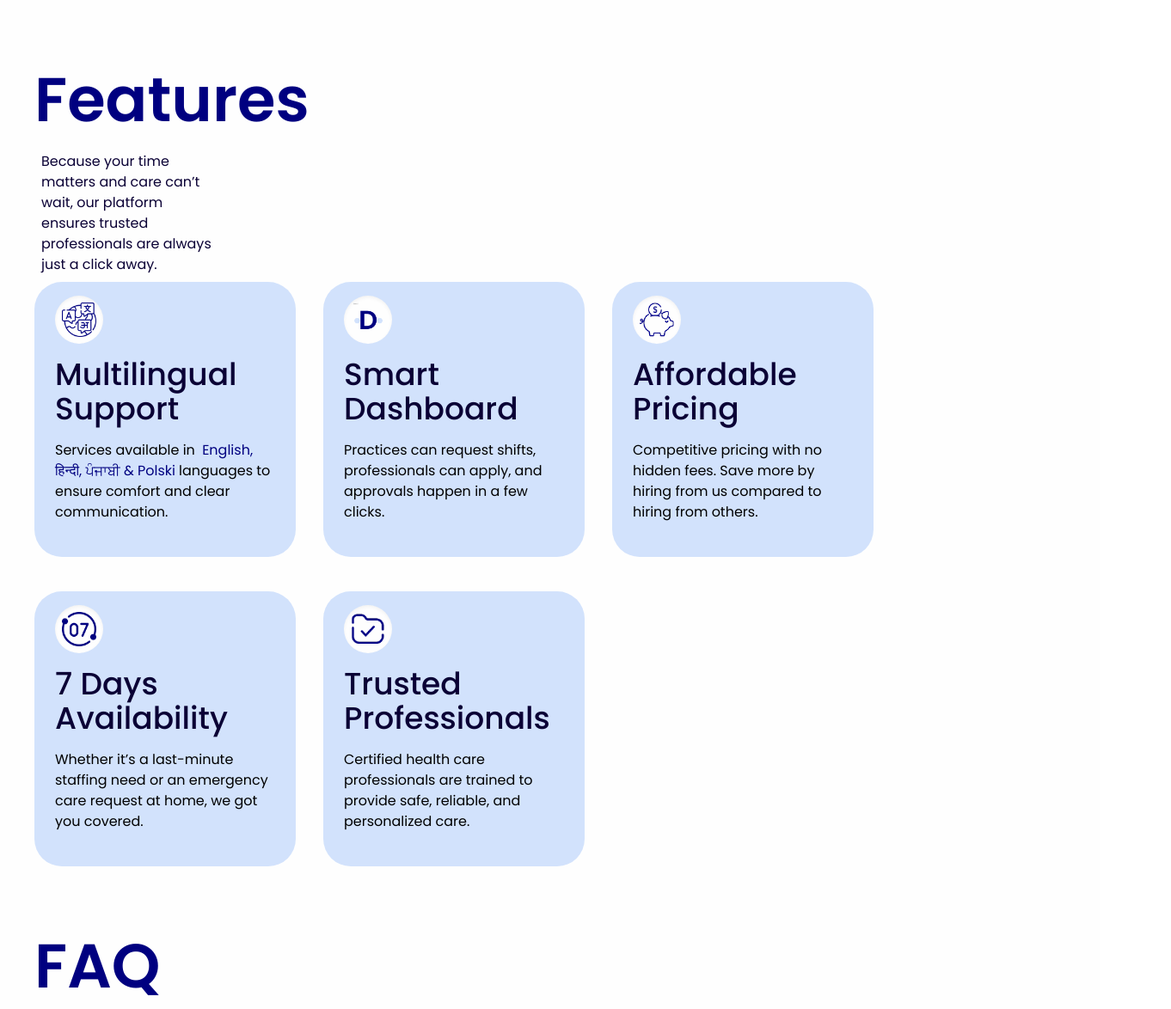
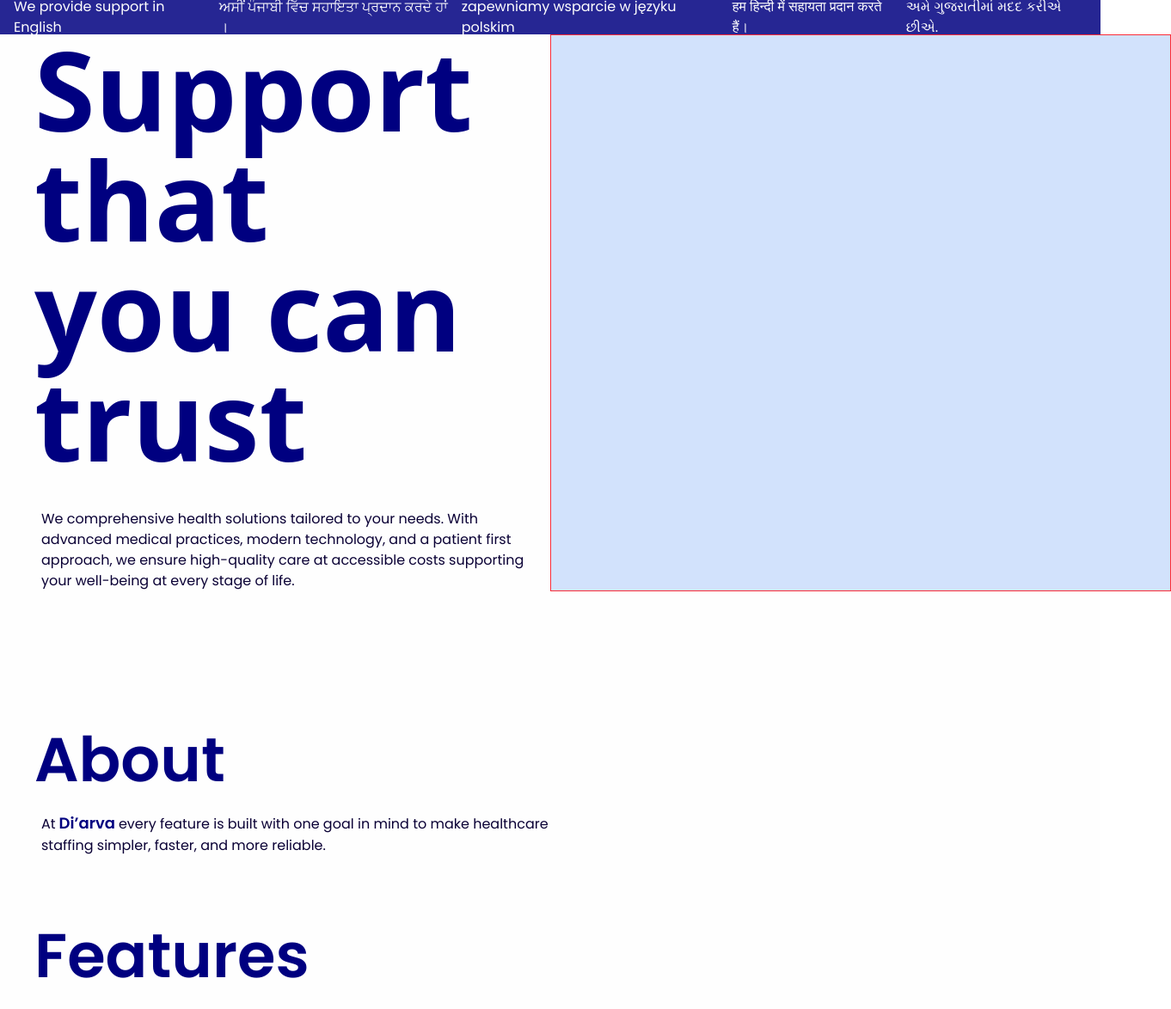
Before and after one commit to Di-arva/Frontend, a React (Vite) app: page / in a window 1280 px wide. Shown: the top 1174 px of the page at 86% size, 1362 px wide, since content can reach past the window. Built offline with nearby package versions, Linux system fonts and the light colour scheme.

Commit message:
Hearo section

```diff
--- a/index.html
+++ b/index.html
@@ -4,7 +4,7 @@
     <meta charset="UTF-8" />
     <link rel="icon" type="image/svg+xml" href="/favicon.ico" />
     <meta name="viewport" content="width=device-width, initial-scale=1.0" />
-    <title>Di'arva</title>
+    <title>Di'arva Healthcare Staffing Solution</title>
     <meta name="description" content="Di'arva Healthcare Staffing Solution provides certified dental assistants and trained home support workers to clinics and families. Offering reliable, multilingual support, urgent staffing, and compassionate care tailored to your needs.">
     <meta name="author" content="Nishi Surti">
     <link rel="canonical" href="https://www.diarva.org/">
--- a/src/App.jsx
+++ b/src/App.jsx
@@ -2,12 +2,16 @@ import Features from "./Components/Features";
 import Contact from "./Components/Contact";
 import Faq from "./Components/Faq";
 import Footer from "./Components/Footer";
+import About from "./Components/About";
+import Hero from "./Components/Hero";
 
 function App() {
   return (
     <>
-      <div className="min-h-screen flex flex-col bg-lightbg ">
-        <div className="flex-grow ml-10">
+      <div className="min-h-screen flex flex-col bg-lightbg  ">
+        <Hero />
+        <div className="flex-grow ml-10 ">
+          <About />
           <Features />
           <Faq />
           <Contact />
--- /dev/null
+++ b/src/Components/About.jsx
@@ -0,0 +1,19 @@
+const About = () => {
+  return (
+    <div className="my-20">
+      <h2 className="text-darkblue font-poppins text-7xl font-semibold">
+        About
+      </h2>
+      <p className="font-poppins w-1/2 ml-2 mt-6 text-darkblack">
+        At
+        <span className="text-darkblue font-semibold text-lg mx-1">
+          Di’arva
+        </span>
+        every feature is built with one goal in mind to make healthcare staffing
+        simpler, faster, and more reliable.
+      </p>
+    </div>
+  );
+};
+
+export default About;
--- a/src/Components/Features.jsx
+++ b/src/Components/Features.jsx
@@ -51,7 +51,7 @@ export default function Features() {
       <h2 className="text-darkblue font-poppins text-7xl font-semibold">
         Features
       </h2>
-      <p className="font-poppins md:w-1/6  ml-2 mt-6 text-darkblack">
+      <p className="font-poppins w-1/2  ml-2 mt-6 text-darkblack">
         Because your time matters and care can’t wait, our platform ensures
         trusted professionals are always just a click away.
       </p>
--- /dev/null
+++ b/src/Components/Hero.jsx
@@ -0,0 +1,32 @@
+const Hero = () => {
+  return (
+    <div className="mb-20">
+      <div className="w-full bg-darkblue h-10 opacity-85 flex items-center fixed font-poppins text-md font-normal  top-0  ">
+        <ul className=" flex gap-4 text-lightbg mx-4  w-full justify-around ">
+          <li>We provide support in English</li>
+          <li>ਅਸੀਂ ਪੰਜਾਬੀ ਵਿੱਚ ਸਹਾਇਤਾ ਪ੍ਰਦਾਨ ਕਰਦੇ ਹਾਂ ।</li>
+          <li>zapewniamy wsparcie w języku polskim</li>
+          <li>हम हिन्दी में सहायता प्रदान करते हैं।</li>
+          <li>અમે ગુજરાતીમાં મદદ કરીએ છીએ.</li>
+        </ul>
+      </div>
+
+      <div className="flex mt-10 ml-10">
+        <div className="flex flex-col   justify-center">
+          <h1 className="text-9xl font-bold text-darkblue">
+            Support that <br /> you can trust
+          </h1>
+          <p className="font-poppins w-148  ml-2 mt-10 text-darkblack">
+            We comprehensive health solutions tailored to your needs. With
+            advanced medical practices, modern technology, and a patient first
+            approach, we ensure high-quality care at accessible costs supporting
+            your well-being at every stage of life.
+          </p>
+        </div>
+        <div className="flex-1 w-full border z-10  border-red-500 bg-lightblue pl-180"></div>
+      </div>
+    </div>
+  );
+};
+
+export default Hero;
```
